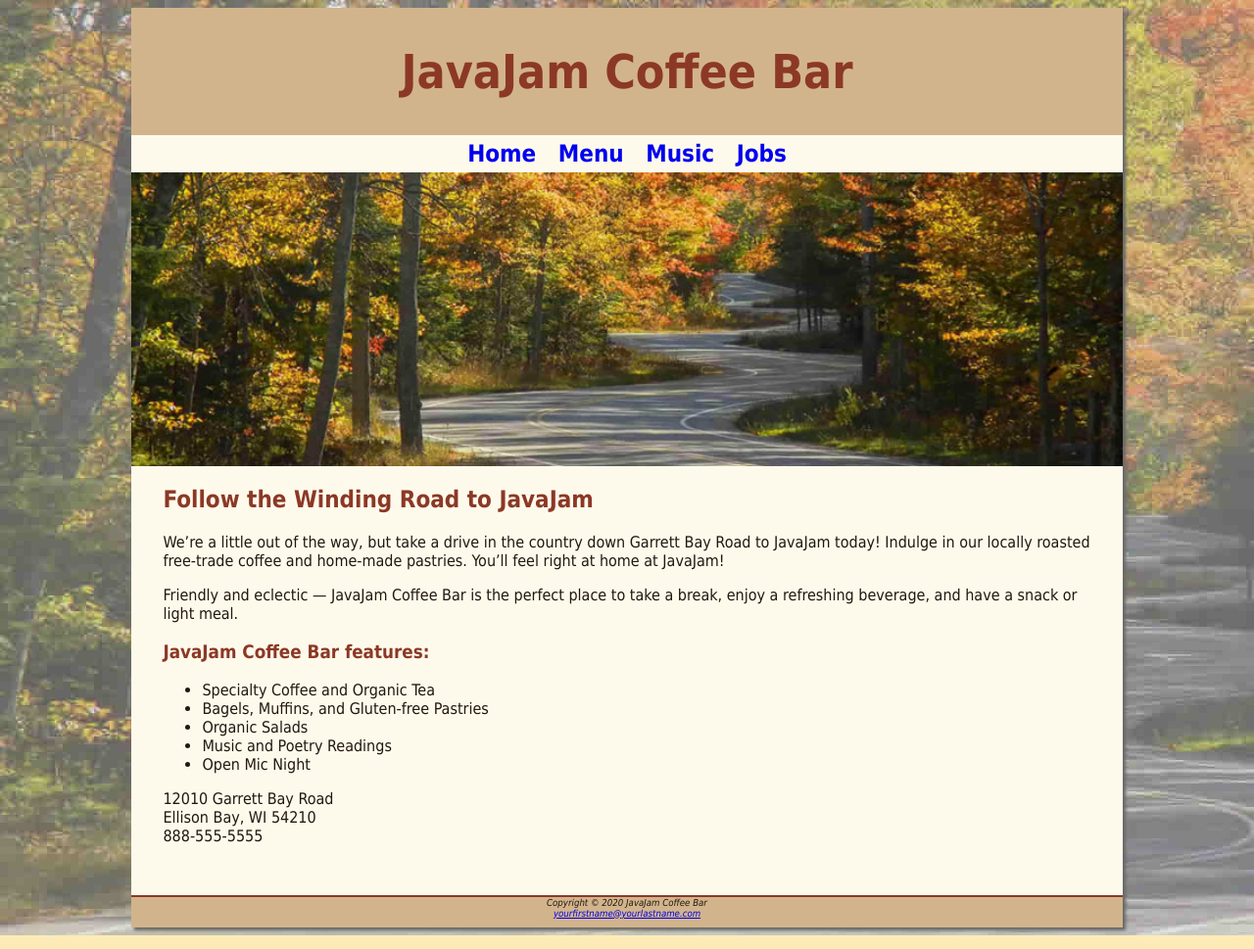
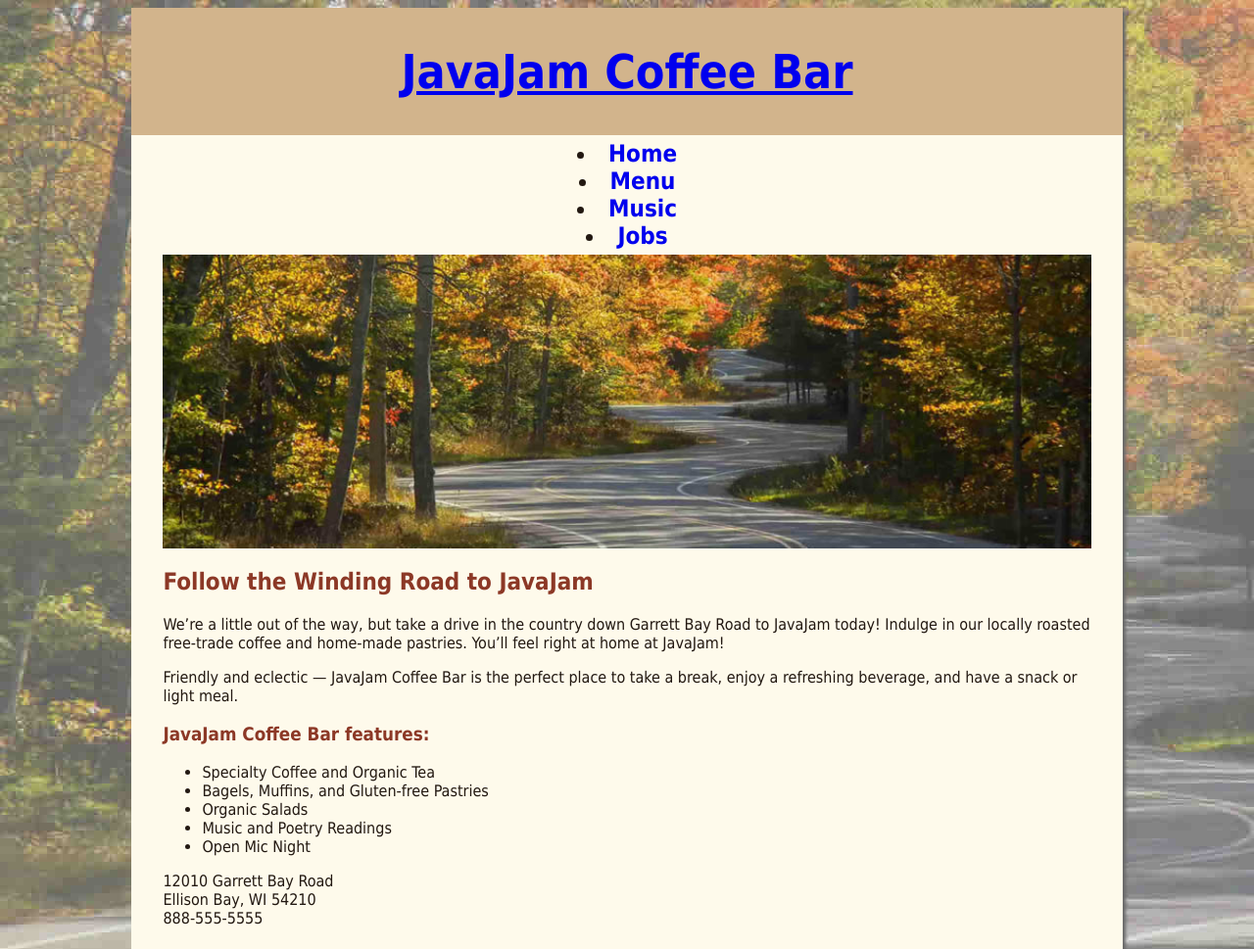
Before and after one commit to ChristianAShaffer/JavaJam-Coffee-Bar, a plain HTML site: page index.html in a window 1280 px wide. Shown: the top 969 px of the page at 98% size. Drawn offline with Linux system fonts and the light colour scheme.

Commit message:
index.html

```diff
--- a/index.html
+++ b/index.html
@@ -8,17 +8,19 @@
 <body>
 <div id="wrapper">
   <header>
-     <h1>JavaJam Coffee Bar</h1>
+     <a href="index.html"><h1>JavaJam Coffee Bar</h1></a>
   </header>
-  <nav>
-    <a href="index.html">Home</a> &nbsp;
-    <a href="menu.html">Menu</a> &nbsp;
-    <a href="music.html">Music</a> &nbsp;
-    <a href="jobs.html">Jobs</a>
+  <nav class="floatleft">
+
+    <li><a href="index.html">Home</a> </li>
+    <li><a href="menu.html">Menu</a></li>
+    <li><a href="music.html">Music</a></li>
+    <li><a href="jobs.html">Jobs</a></li>
   </nav>
-  <div id="homehero">
+
+  <main>
+    <div id="homehero">
   </div>
-  <main>
     <h2>Follow the Winding Road to JavaJam</h2>
     <p>We&#8217;re a little out of the way, but take a drive in the country down Garrett Bay Road to JavaJam today! Indulge in our locally roasted free-trade coffee and home-made pastries. You&#8217;ll feel right at home at JavaJam!</p>
     <p>Friendly and eclectic &mdash; JavaJam Coffee Bar is the perfect place to take a break,
```
